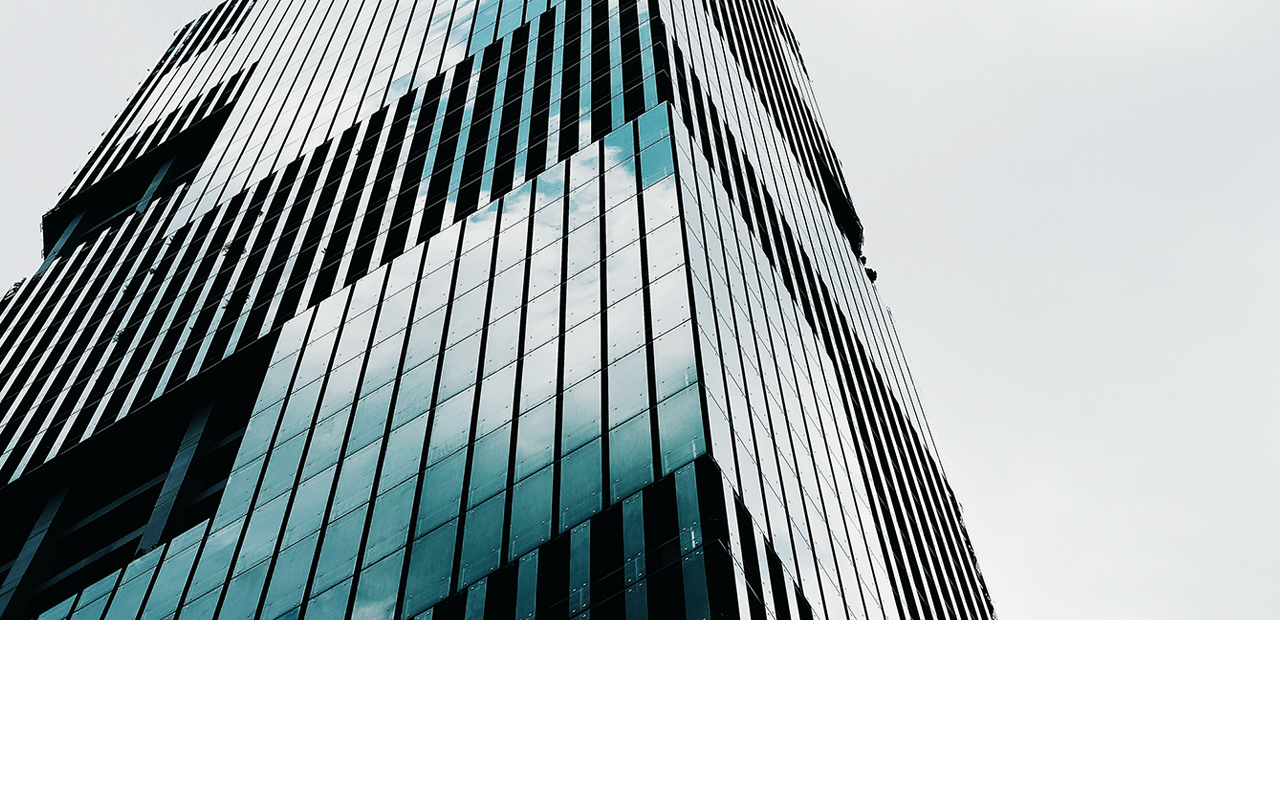
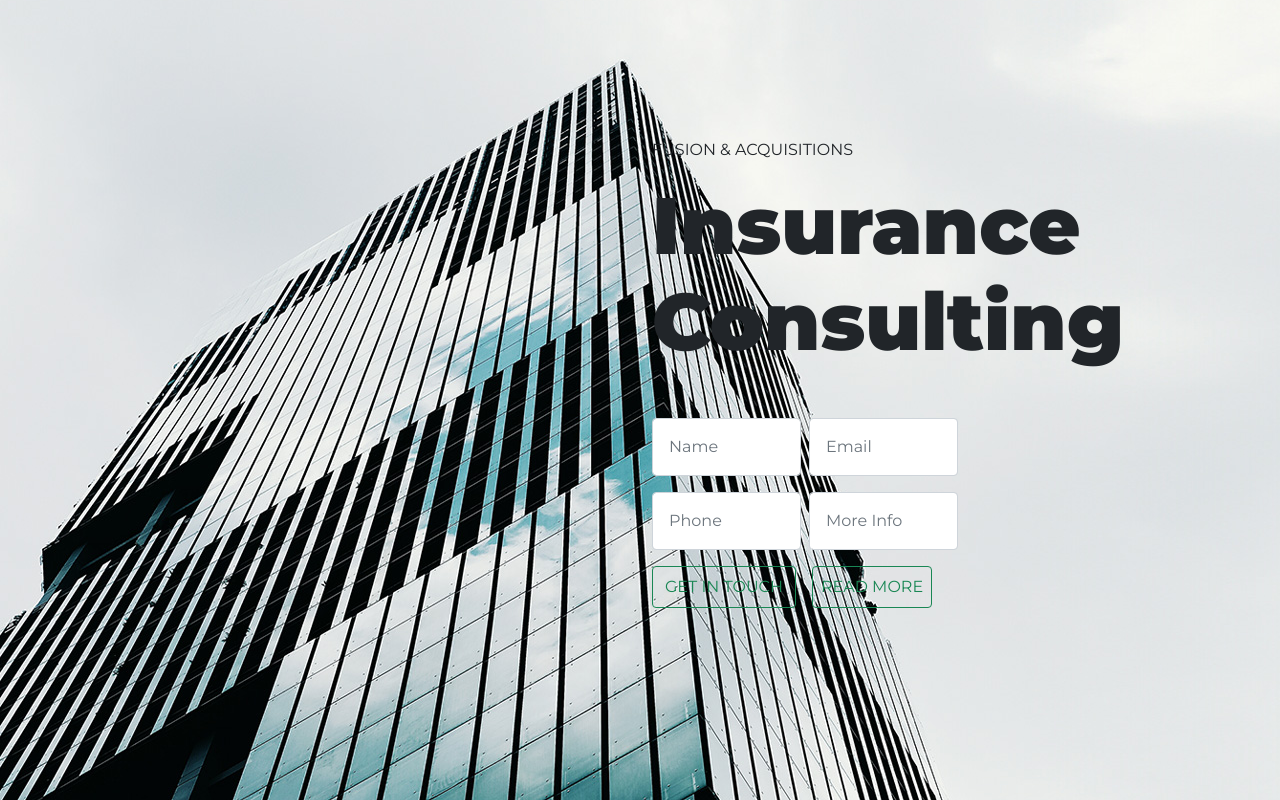
Before and after one commit to teoibnz/insurance-consulting, a Vue app: page / in a window 1280 px wide. Shown: the part 540-1340 px from the top of the page. Before the commit the page ends 1160 px from the top, so only its background shows below. Built offline with nearby package versions, Linux system fonts and the light colour scheme.

Commit message:
inserimento title e input bar nel jubotron

```diff
--- a/src/App.vue
+++ b/src/App.vue
@@ -28,10 +28,13 @@ export default {
 <style lang="scss">
 @import './assets/styles/style.scss';
 
+
 *{
   box-sizing: border-box;
   margin: 0;
   padding: 0;
+  font-family: 'Montserrat', sans-serif;
+
 }
 
 </style>
--- a/src/components/Header.vue
+++ b/src/components/Header.vue
@@ -64,7 +64,7 @@ export default {
 }
 </script>
 
-<style scoped lang="scss">
+<style  lang="scss">
     .company-contact{
         background-color: #21333e;
         height: 4vh;
--- a/src/components/Jumbotron.vue
+++ b/src/components/Jumbotron.vue
@@ -1,12 +1,28 @@
 <template>
-    <div class="container-fluid p-0">
+    <div class="jumbo-container container-fluid p-0">
         <div class="row">
             <div class="col-6">
                 <img :src="require('../assets/img/bg-6.jpg')" class="my-jumbo-img" alt="">
             </div>
-            <div class="col-6">
-                <p>Fusion /& ACQUISITIONS</p>
-                <h1>Insurance Consulting</h1>
+            <div class="col-6 d-flex flex-column justify-content-center pb-5 mb-5">
+                <p>FUSION & ACQUISITIONS</p>
+                <h1 class="my-jumbo-title mb-5 col-3 ">Insurance Consulting</h1>
+                <div class="col-6 d-flex flex-row mb-3">
+                    <input class="form-control me-2 p-3" type="search" placeholder="Name" aria-label="Search">
+                    <input class="form-control me-2 p-3" type="search" placeholder="Email" aria-label="Search">
+                </div>
+                <div class="col-6 d-flex flex-row">
+                    <input class="form-control me-2 p-3" type="search" placeholder="Phone" aria-label="Search">
+                    <input class="form-control me-2 p-3" type="search" placeholder="More Info" aria-label="Search">
+                </div>
+                <div class="d-flex mt-3">
+                    <form class="d-flex">
+                        <button class="btn btn-outline-success my-button" type="submit">GET IN TOUCH</button>
+                    </form>
+                    <form class="d-flex">
+                        <button class="btn btn-outline-success mx-3 p-2" type="submit">READ MORE</button>
+                    </form>
+                </div>
             </div>
         </div>
     </div>
@@ -18,8 +34,21 @@ export default {
 }
 </script>
 
-<style scoped lang="scss">
+<style  lang="scss">
+@import url('https://fonts.googleapis.com/css2?family=Montserrat:wght@100;200;300;400;500;600;700;800;900&display=swap');
+
+*{
+    font-family: 'Montserrat', sans-serif;;
+}
+.jumbo-container{
+    height: 80vh;
+}
 .my-jumbo-img{
     height: 100%;
 }
+
+.my-jumbo-title{
+    font-size: 5rem;
+    font-weight: 900;
+}
 </style>
```
Also changed, not shown: src/assets/styles/style.scss (line endings or trailing spaces).
